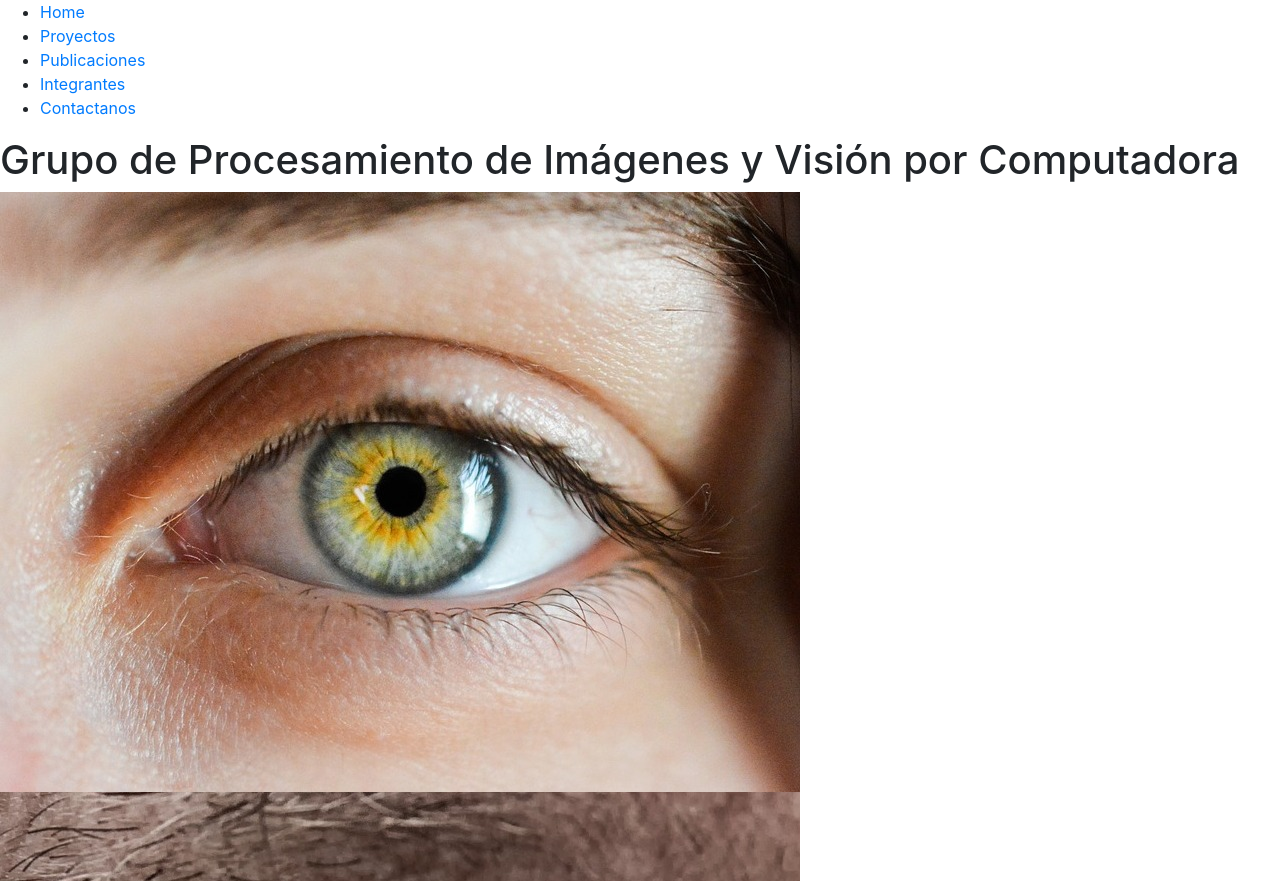
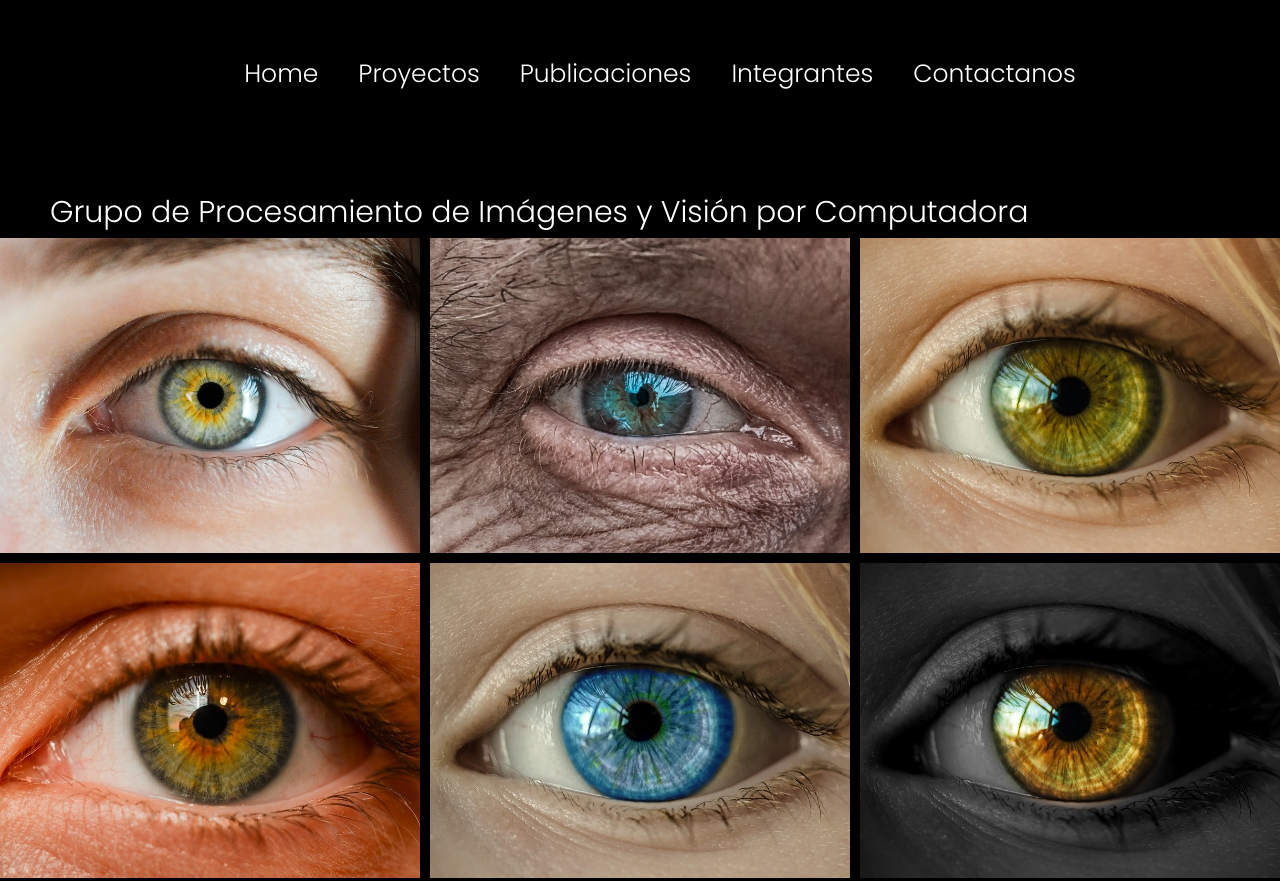
Before and after one commit to mailenalsina/mailen-procesamiento-imagenes, a plain HTML site: page view/index.html in a window 1280 px wide. Shown: the top 881 px of the page. Drawn offline with nearby package versions, Linux system fonts and the light colour scheme.

Commit message:
estilado de index.html

```diff
--- a/sass/estilado.scss
+++ b/sass/estilado.scss
@@ -1,5 +1,46 @@
+$color-principal: white;
+
+body {
+    background-color: black;
+
+}
+
+h1 {
+    color:$color-principal;
+    font-weight: normal;
+    font-family: 'Poppins', sans-serif;
+    text-align: left;
+    font-size: 30px;
+    padding-left: 50px;
+}
+
+header {
+    background-color: #000000;
+    padding-bottom: 80px;
+            ul.menuFlex {
+                display: flex;
+                flex-direction: row;
+                  justify-content: center;
+                        }
+                    li {
+                    list-style: none;
+                    border-radius: 10px;
+                    padding: 20px;
+                    padding-top: 5px;
+                    padding-bottom: 5px;
+                    font-family: 'Poppins', sans-serif;
+                    margin-top: 50px;
+                        }
+                        a {
+                            text-decoration: none;
+                            color: $color-principal;
+                            font-size: 25px;
+                            }
+                          }
+
+
 footer {
-    div {margin-top: 200px;
+    div {
     margin-bottom: 200px;
     }
     div.footerFlex {
@@ -8,20 +49,11 @@ footer {
         align-items: center;
         justify-content: space-around;
     }
-
-    div{
-
-        p.colorFooter{
-            color: #ed217c;
+        .icono {
+            color: $color-principal;
+            font-size: 40px;
+            padding-left: 200px;
         }
-        img.iconoRedes{
-            width: 25px;
-            height: 25px;
-        }
-        img{
-            margin-left: 226px;
-        }
-    }
 }
 
 
@@ -29,3 +61,24 @@ h1.tituloFlex {
     display: flex;
     justify-content: flex-start;
 }
+
+
+
+#contenedor{
+    width: 100%;
+    display: grid;
+    justify-content: center;
+    #proyectos{
+            display: grid;
+            width: fit-content;
+            grid-template-columns: 1fr 1fr 1fr;
+            grid-template-rows:  1fr 1fr 1fr;
+            column-gap: 10px;
+            row-gap: 10px;
+            justify-content: center;
+
+                img{
+                    width:100%;
+                     }
+     }
+}
```
Also changed, not shown: sass/estilado.css, 1 other file.
